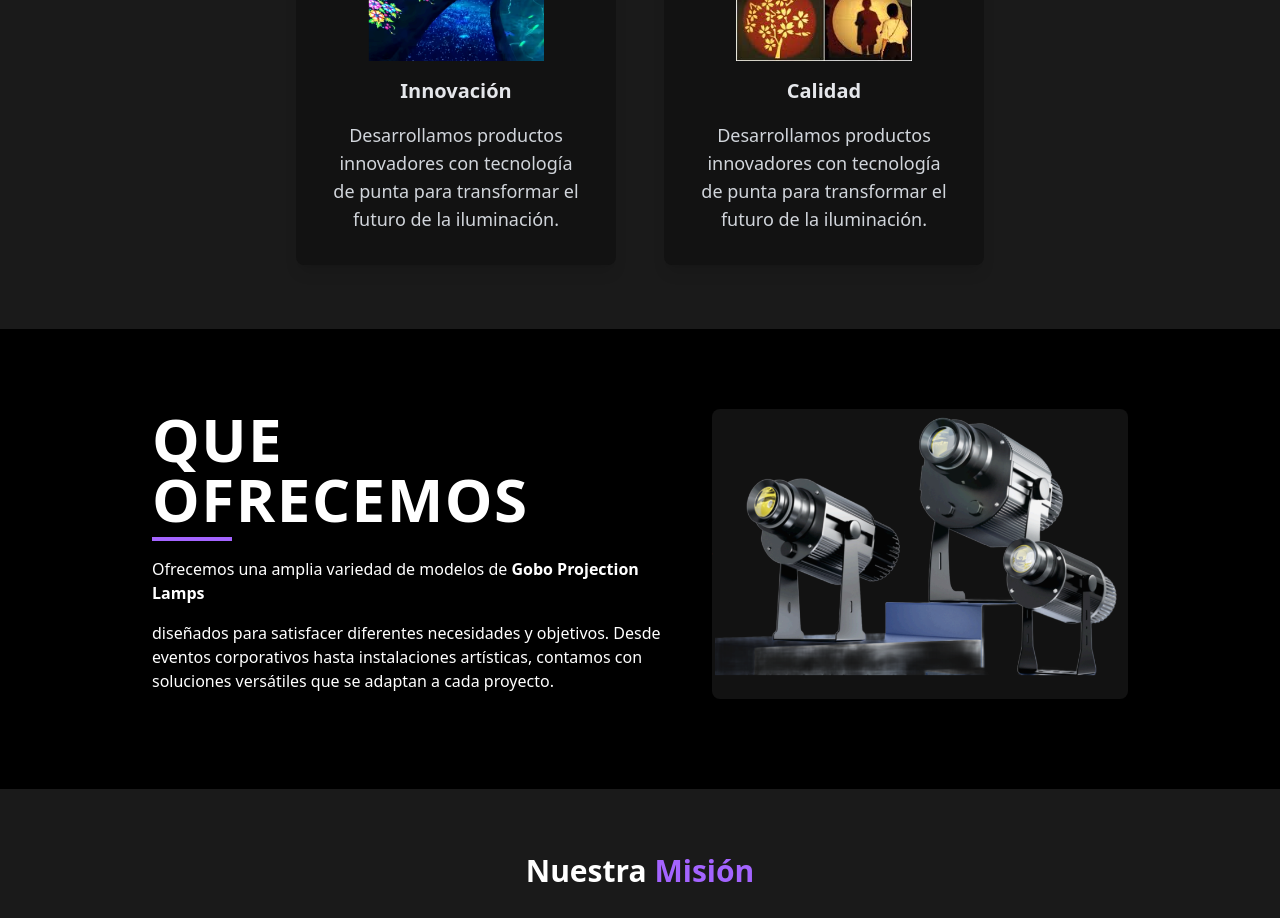
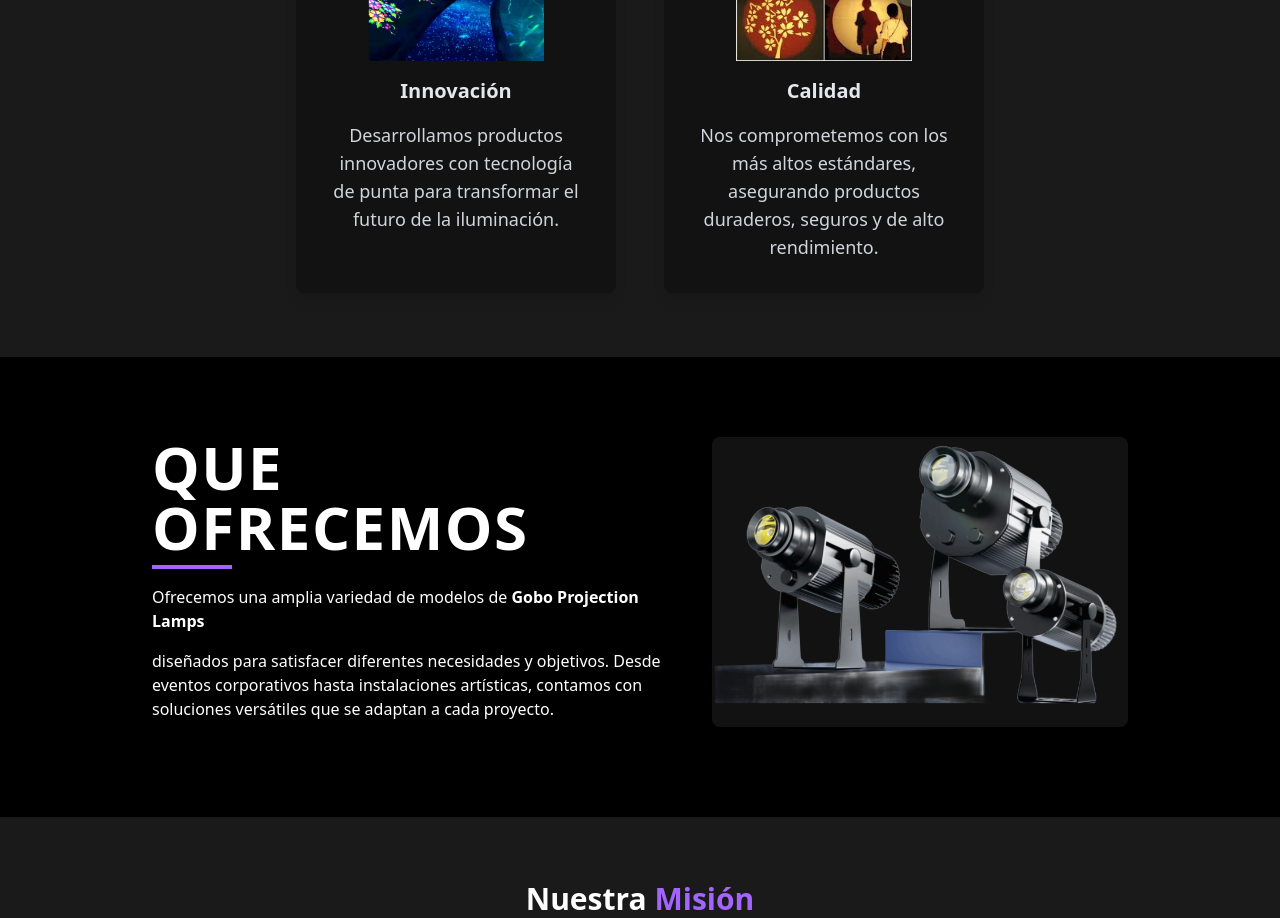
Before and after one commit to ibrian91/firefly, a React (Vite) app: page /about in a window 1280 px wide. Shown: the part 900-1818 px from the top of the page. Built offline with nearby package versions, Linux system fonts and the light colour scheme.

Commit message:
ultimas correcciones

```diff
--- a/index.html
+++ b/index.html
@@ -2,9 +2,9 @@
 <html lang="en">
   <head>
     <meta charset="UTF-8" />
-    <link rel="icon" type="image/svg+xml" href="/vite.svg" />
+    <link rel="icon" type="image/svg+xml" href="/src/assets/logo.jpg" />
     <meta name="viewport" content="width=device-width, initial-scale=1.0" />
-    <title>FickerFly</title>
+    <title>Firefly</title>
   </head>
   <body>
     <div id="root"></div>
--- a/src/pages/About.jsx
+++ b/src/pages/About.jsx
@@ -57,8 +57,8 @@ const About = () => {
       <section className="py-16 bg-[#1a1a1a]" data-aos="fade-up">
           <div className="flex justify-center gap-12 flex-wrap">
             {[
-              { title: 'Innovación', image: 'src/assets/images/innovacion.jpeg' },
-              { title: 'Calidad', image: 'src/assets/images/calidad.jpeg' }
+              { title: 'Innovación', image: 'src/assets/images/innovacion.jpeg', description:'Desarrollamos productos innovadores con tecnología de punta para transformar el futuro de la iluminación.' },
+              { title: 'Calidad', image: 'src/assets/images/calidad.jpeg', description:'Nos comprometemos con los más altos estándares, asegurando productos duraderos, seguros y de alto rendimiento.' },
             ].map((item, index) => (
               <div
                 key={index}
@@ -72,7 +72,7 @@ const About = () => {
                 />
                 <h4 className="text-xl font-semibold text-gray-200 mb-4">{item.title}</h4>
                 <p className="text-lg text-gray-300">
-                  Desarrollamos productos innovadores con tecnología de punta para transformar el futuro de la iluminación.
+                  {item.description}
                 </p>
               </div>
             ))}
--- a/src/pages/Contact.jsx
+++ b/src/pages/Contact.jsx
@@ -96,11 +96,11 @@ const Contact = () => {
     </a>
 
     <a
-        href="mailto:hello@rxxxxxxxxxxxxxxxx"
+        href="mailto:fireflyproyecciones@gmail.com"
         className="flex items-center space-x-2 text-[#25D366] font-semibold hover:text-[#a464ff] transition-all duration-300 text-lg"
     >
         <span>✉️</span>
-        <span>hello@rxxxxxxxxxxxxxxxx</span>
+        <span>fireflyproyecciones@gmail.com</span>
     </a>
 </p>
 
--- a/src/pages/Products.jsx
+++ b/src/pages/Products.jsx
@@ -97,7 +97,7 @@ const Products = () => {
     textTransform: 'uppercase',
     letterSpacing: '1px'
   }}>
-    Ofrecemos gobos tanto para <span style={{ color: '#ff6347', fontWeight: 'bold' }}>INDOOR</span> como <span style={{ color: '#ff6347', fontWeight: 'bold' }}>OUTDOOR</span>, es por eso que tenemos para tu medida según el wataje y lo que estés buscando.
+    Ofrecemos gobos tanto para <span style={{ color: '#ff6347', fontWeight: 'bold' }}>INDOOR</span> como <span style={{ color: '#ff6347', fontWeight: 'bold' }}>OUTDOOR</span>, es por eso que tenemos lo que estas buscando.
   </p>
   <p style={{
     fontSize: '1.125rem',
```
